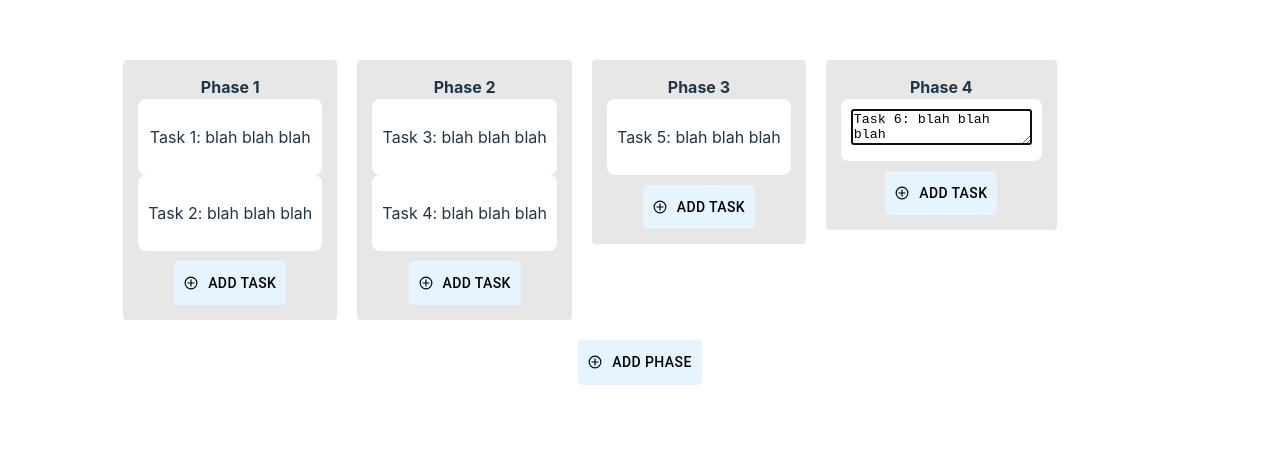
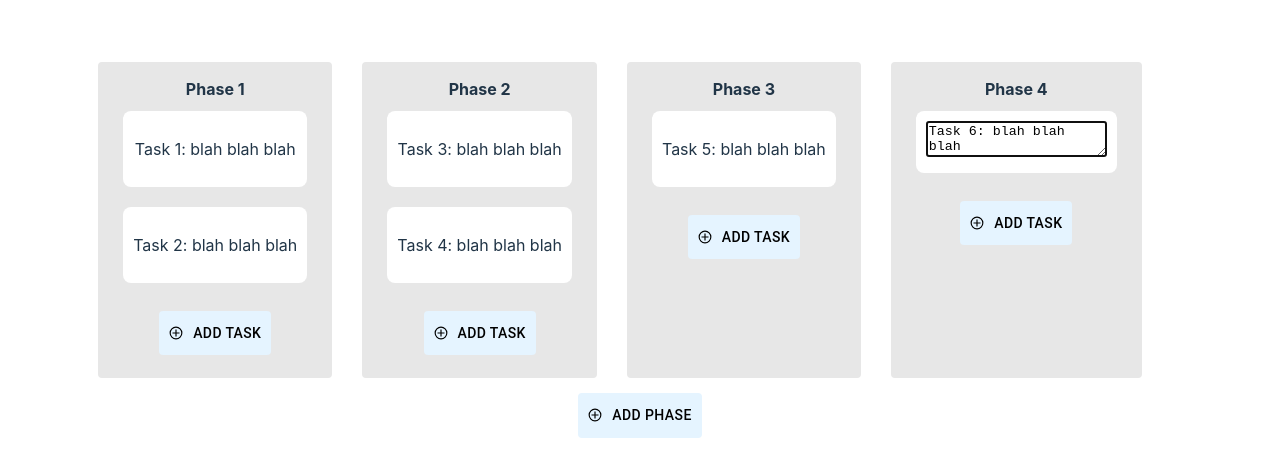
Before and after one commit to st9488/HackUTD-2023, a React (Vite) app in the folder frontend/: page /kanban in a window 1280 px wide. Shown: the part 138-614 px from the top of the page. Built offline with nearby package versions, Linux system fonts and the light colour scheme.

Commit message:
padding and margin changes

```diff
--- a/frontend/src/kanban/KanbanCard.tsx
+++ b/frontend/src/kanban/KanbanCard.tsx
@@ -35,6 +35,7 @@ function KanbanCard({ task, deleteTask, updateTask }: Props) {
     backgroundColor: 'white',
     borderRadius: 8,
     padding: 10,
+    margin: 10,
     // transition,
     // transform: CSS.Transform.toString(transform),
   };
--- a/frontend/src/kanban/KanbanLane.tsx
+++ b/frontend/src/kanban/KanbanLane.tsx
@@ -58,6 +58,7 @@ function KanbanLane({
         justifyContent: 'center',
         textAlign: 'center',
         padding: '10px',
+        margin: 1,
 
       "&:hover": {
         backgroundColor: "#A9DAFF !important",
@@ -88,6 +89,7 @@ function KanbanLane({
     borderRadius: 4,
     justifyContent: 'center',
     padding: 15,
+    margin: 15,
     // transition,
     // transform: CSS.Transform.toString(transform),
   };
@@ -222,7 +224,6 @@ function KanbanLane({
               deleteTask={deleteTask}
               updateTask={updateTask}
             />
-
           ))}
         </SortableContext>
       </div>
--- a/frontend/src/kanban/KanbanPage.tsx
+++ b/frontend/src/kanban/KanbanPage.tsx
@@ -120,17 +120,16 @@ function KanbanBoard() {
   };
 
   return (
-    <Container>
+    // <Container style={{display: 'flex', justifyContent: 'center', alignContent: 'center', flexDirection: 'column', margin: 10}}>
       <DndContext
         sensors={sensors}
         onDragStart={onDragStart}
         onDragEnd={onDragEnd}
         onDragOver={onDragOver}
       >
-        <Grid container spacing={10} style={{display: 'flex', justifyContent: 'center'}}>
+        <Grid container spacing={5} style={{display: 'flex', justifyContent: 'center', alignContent: 'center'}}>
             <SortableContext items={columnsId}>
               {columns.map((col) => (
-                <div style={{paddingRight: 20}}>
                 <KanbanLane
                   key={col.id}
                   column={col}
@@ -141,12 +140,9 @@ function KanbanBoard() {
                   updateTask={updateTask}
                   tasks={tasks.filter((task) => task.columnId === col.id)}
                 />
-                </div>
               ))}
             </SortableContext>
           </Grid>
-          <div style={{padding: 10, }}>
-          </div>
           <Button sx={useStyle.Button}
             onClick={() => {
               createNewColumn();
@@ -182,7 +178,7 @@ function KanbanBoard() {
           document.body
         )}
       </DndContext>
-    </Container>
+    // </Container>
   );
 
   function createTask(columnId: Id) {
```
